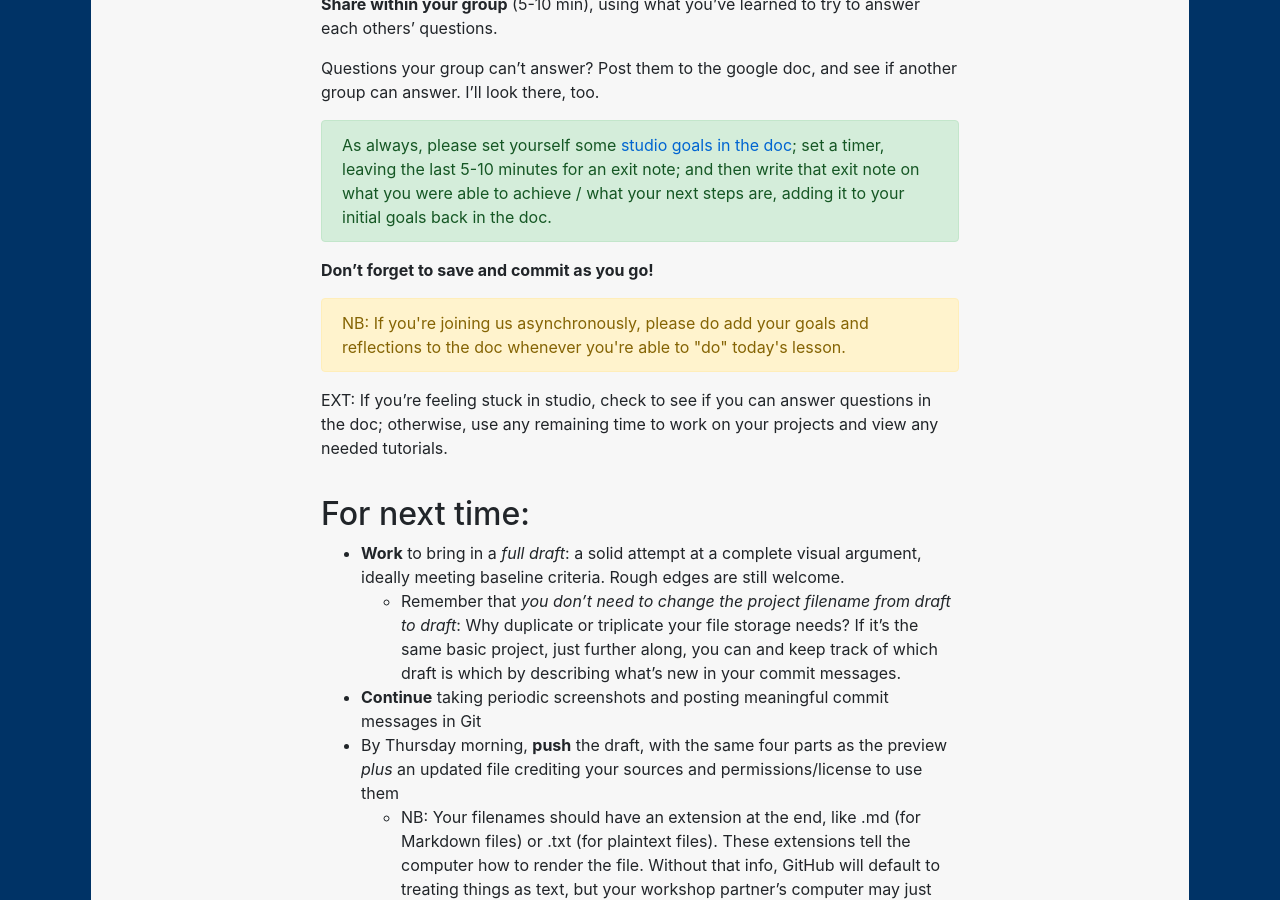
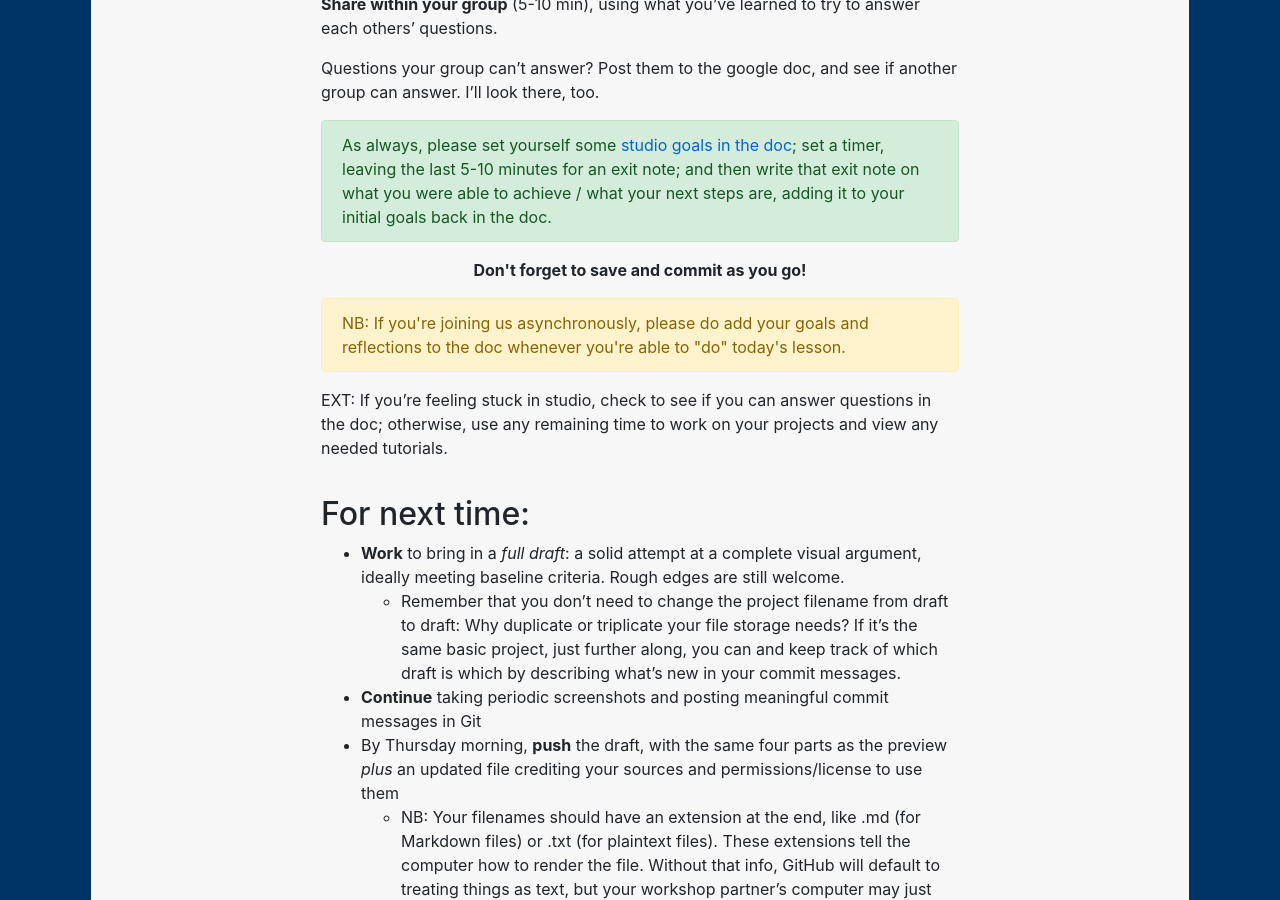
Before and after one commit to benmiller314/cdm2021spring, a Jekyll site: the page built from plans/lesson-12.md, in a window 1280 px wide and 900 px high, scrolled down 2947 px. Built offline with Jekyll 4.4.1, drawn with Linux system fonts in a browser that asks for light colours; our own code applies the rules of GitHub Pages for plain Markdown files.

Commit message:
minor formatting tweaks

```diff
--- a/plans/lesson-12.md
+++ b/plans/lesson-12.md
@@ -82,7 +82,7 @@ Questions your group can't answer? Post them to the google doc, and see if anoth
 
 <div class="alert alert-success">As always, please set yourself some <a href="http://bit.ly/cdm2021spring-notes">studio goals in the doc</a>; set a timer, leaving the last 5-10 minutes for an exit note; and then write that exit note on what you were able to achieve / what your next steps are, adding it to your initial goals back in the doc.</div>
 
-**Don't forget to save and commit as you go!**
+<p class="text-center"><strong>Don't forget to save and commit as you go!</strong></p>
 
 <div class="alert alert-warning">
 NB: If you're joining us asynchronously, please do add your goals and reflections to the doc whenever you're able to "do" today's lesson.
@@ -94,7 +94,7 @@ EXT: If you're feeling stuck in studio, check to see if you can answer questions
 
 ## For next time:
 * **Work** to bring in a _full draft_: a solid attempt at a complete visual argument, ideally meeting baseline criteria. Rough edges are still welcome.
-  - Remember that *you don't need to change the project filename from draft to draft*: Why duplicate or triplicate your file storage needs? If it's the same basic project, just further along, you can and keep track of which draft is which by describing what's new in your commit messages.
+  - Remember that you don't need to change the project filename from draft to draft: Why duplicate or triplicate your file storage needs? If it's the same basic project, just further along, you can and keep track of which draft is which by describing what's new in your commit messages.
 * **Continue** taking periodic screenshots and posting meaningful commit messages in Git
 * By Thursday morning, **push** the draft, with the same four parts as the preview *plus* an updated file crediting your sources and permissions/license to use them
   - NB: Your filenames should have an extension at the end, like .md (for Markdown files) or .txt (for plaintext files). These extensions tell the computer how to render the file. Without that info, GitHub will default to treating things as text, but your workshop partner's computer may just get confused and not display it at all.
```
